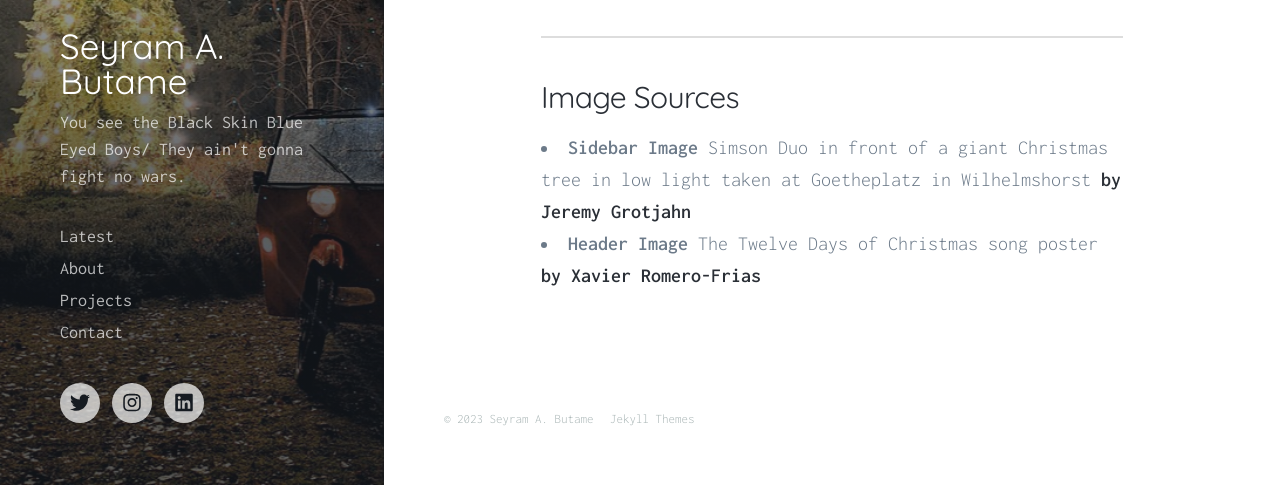
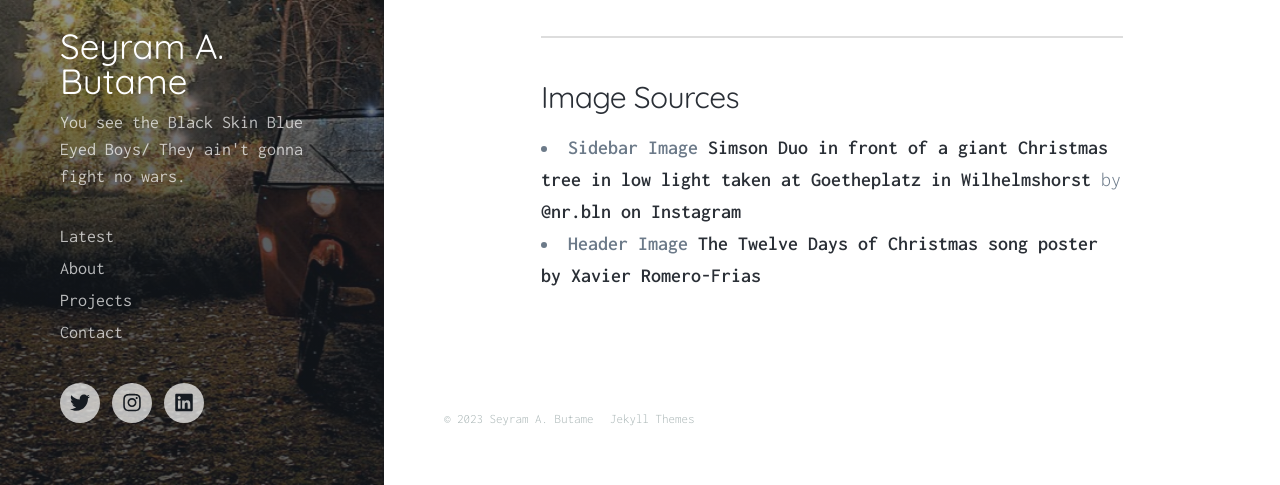
Before and after one commit to butames/blog.github.io, a Jekyll site: the page built from _posts/2022-11-18-daysofxmas.md, in a window 1280 px wide and 900 px high, scrolled down 1208 px, cut to the strip 415-900 px from the top of the window. Built offline with Jekyll 4.4.1, drawn with Linux system fonts in a browser that asks for light colours; nearby versions of some CDN libraries.

Commit message:
Update 2022-11-18-daysofxmas.md
Made changes to image source picture.

```diff
--- a/_posts/2022-11-18-daysofxmas.md
+++ b/_posts/2022-11-18-daysofxmas.md
@@ -19,5 +19,5 @@
 ---
 ### Image Sources
 
-- **Sidebar Image** Simson Duo in front of a giant Christmas tree in low light taken at Goetheplatz in Wilhelmshorst [by Jeremy Grotjahn](https://commons.wikimedia.org/wiki/File:Simson_Duo_Christmas_9.jpg#/media/File:Simson_Duo_Christmas_9.jpg)
-- **Header Image** The Twelve Days of Christmas song poster [by Xavier Romero-Frias](https://commons.wikimedia.org/wiki/File:XRF_12days.jpg)
+- **Sidebar Image** <a href="https://commons.wikimedia.org/wiki/File:Simson_Duo_Christmas_9.jpg#/media/File:Simson_Duo_Christmas_9.jpg">Simson Duo in front of a giant Christmas tree in low light taken at Goetheplatz in Wilhelmshorst</a> by <a href="https://www.instagram.com/nr.bln/">@nr.bln on Instagram</a>
+- **Header Image** <a href="https://commons.wikimedia.org/wiki/File:XRF_12days.jpg">The Twelve Days of Christmas song poster by Xavier Romero-Frias</a>
```
